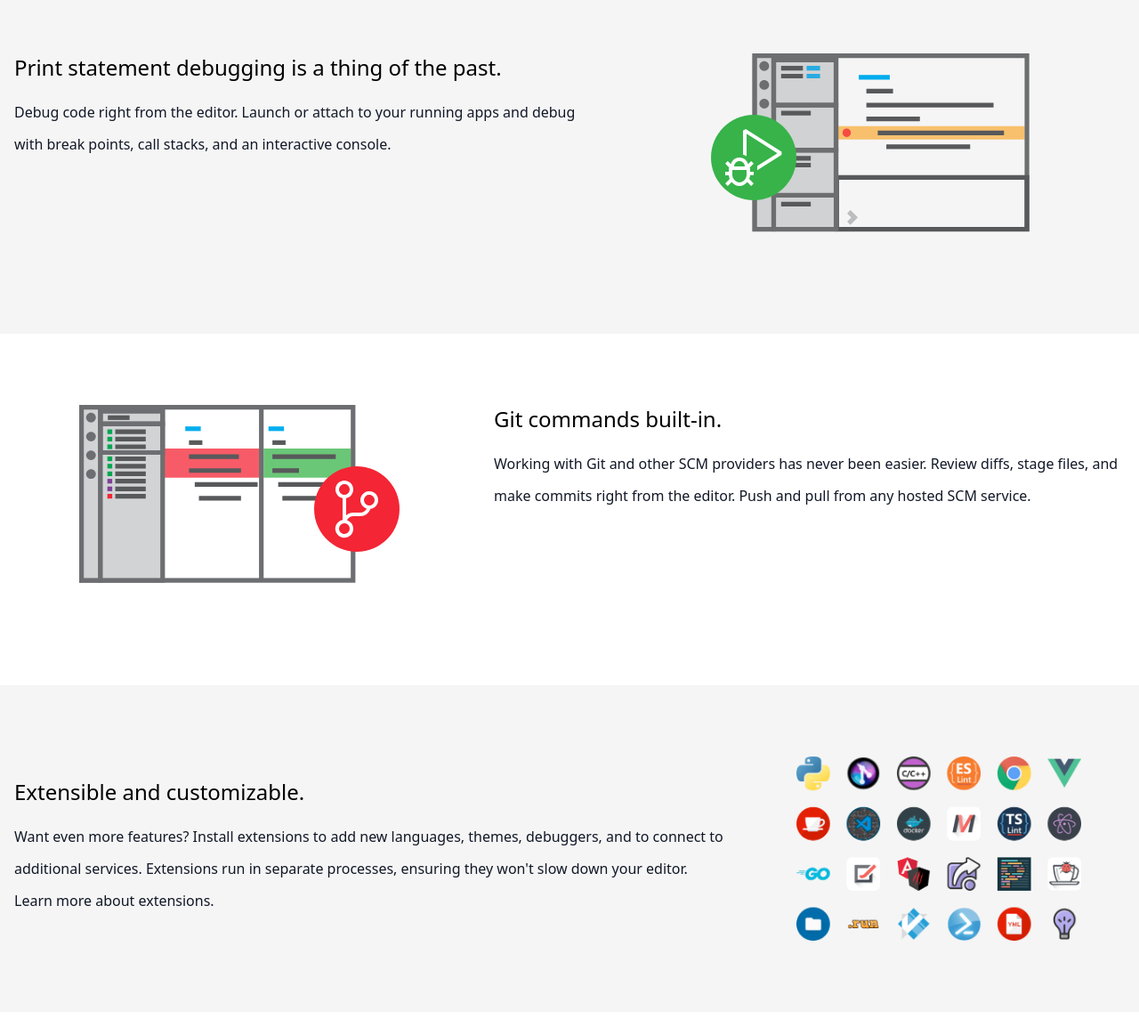
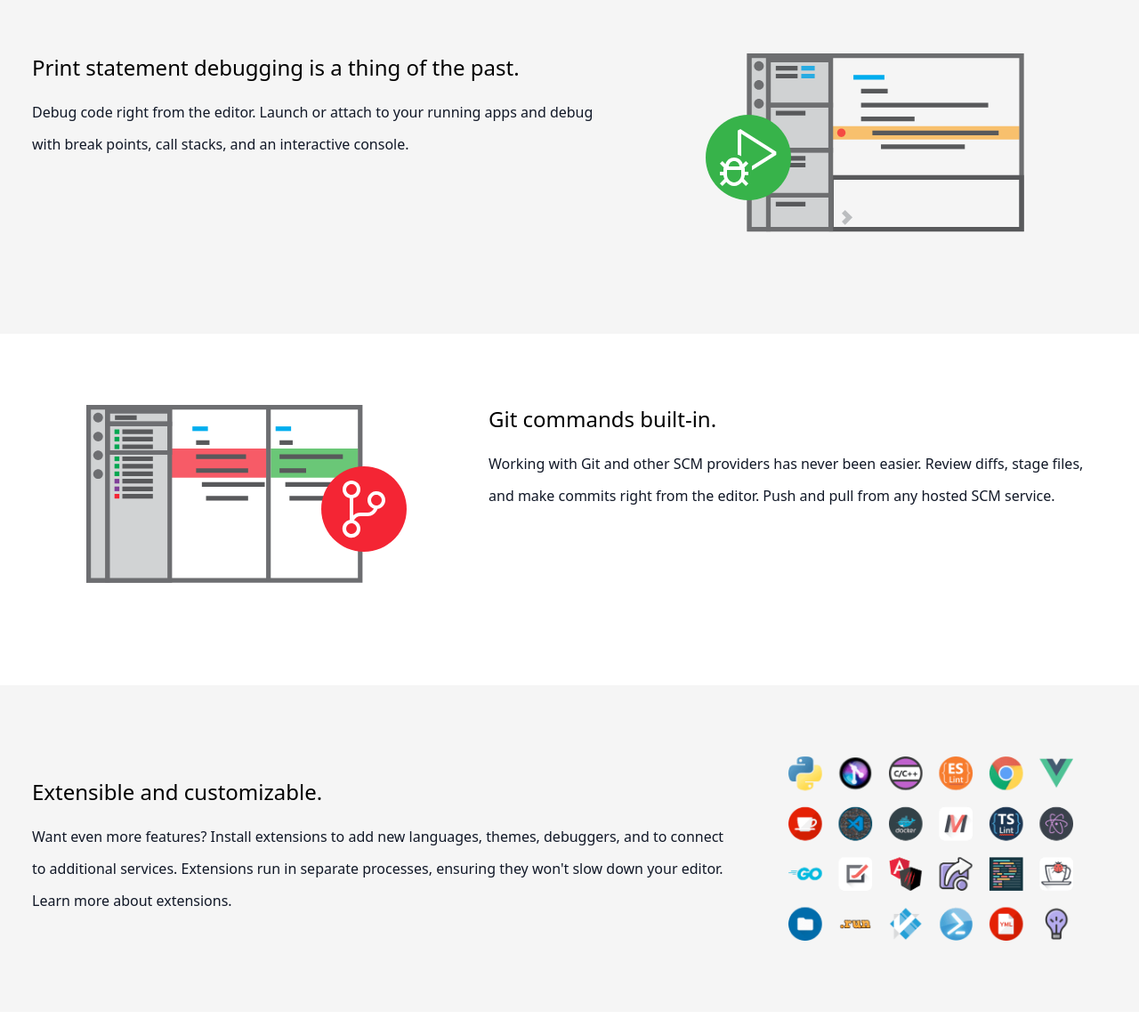
Before and after one commit to Bosscoder1325/vs-code-design-clone, a plain HTML site: page index.html in a window 1280 px wide. Shown: the part 1426-2580 px from the top of the page at 89% size. Drawn offline with nearby package versions, Linux system fonts and the light colour scheme.

Commit message:
image issue resolved

```diff
--- a/index.html
+++ b/index.html
@@ -181,7 +181,7 @@
         <!-- image + details section desing start -->
 
         <section>
-            <div class="flex flex-col py-7 px-4 md:flex-row md:gap-8 md:py-20 2xl:w-3/4 2xl:m-auto">
+            <div class="flex flex-col p-9 md:flex-row md:gap-8 md:py-20 2xl:w-3/4 2xl:m-auto">
                 <div class="top-div w-3/4 m-auto md:w-1/2">
                     <img class="m-auto" src="./assets/home-intellisense.svg" alt="">
                 </div>
@@ -193,7 +193,7 @@
         </section>
 
         <section class="bg-[#F5F5F5]">
-            <div class="flex flex-col py-7 px-4 md:flex-row-reverse md:gap-8 md:py-20 2xl:w-3/4 2xl:m-auto">
+            <div class="flex flex-col p-9 md:flex-row-reverse md:gap-8 md:py-20 2xl:w-3/4 2xl:m-auto">
                 <div class="top-div w-3/4 m-auto">
                     <img class="m-auto" src="./assets/home-debug.svg" alt="">
                 </div>
@@ -205,7 +205,7 @@
         </section>
 
         <section>
-            <div class="flex flex-col py-7 px-4 md:flex-row md:gap-8 md:py-20 2xl:w-3/4 2xl:m-auto">
+            <div class="flex flex-col p-9 md:flex-row md:gap-8 md:py-20 2xl:w-3/4 2xl:m-auto">
                 <div class="top-div w-3/4 m-auto">
                     <img class="m-auto" src="./assets/home-git.svg" alt="">
                 </div>
@@ -217,9 +217,9 @@
         </section>
 
         <section  class="bg-[#F5F5F5]">
-            <div class="flex flex-col py-7 px-4 md:flex-row-reverse md:gap-8 md:py-20 2xl:w-3/4 2xl:m-auto">
+            <div class="flex flex-col p-9 md:flex-row-reverse md:gap-8 md:py-20 2xl:w-3/4 2xl:m-auto">
                 <div class="top-div w-3/4 m-auto">
-                    <img class="m-auto max-w-sm md:max-w-xs" src="./assets/Hundreds-of-Extensions.png" alt="">
+                    <img class="m-auto w-sm md:max-w-xs" src="./assets/Hundreds-of-Extensions.png" alt="">
                 </div>
                 <div class="down-div">
                     <h1 class="text-2xl font-thin mt-6">Extensible and customizable.</h1>
@@ -229,7 +229,7 @@
         </section>
 
         <section>
-            <div class="flex flex-col py-7 px-4 md:flex-row md:gap-8 md:py-20 2xl:w-3/4 2xl:m-auto">
+            <div class="flex flex-col p-9 md:flex-row md:gap-8 md:py-20 2xl:w-3/4 2xl:m-auto">
                 <div class="top-div w-3/4 m-auto">
                     <img class="m-auto" src="./assets/home-azure.svg" alt="">
                 </div>
```
